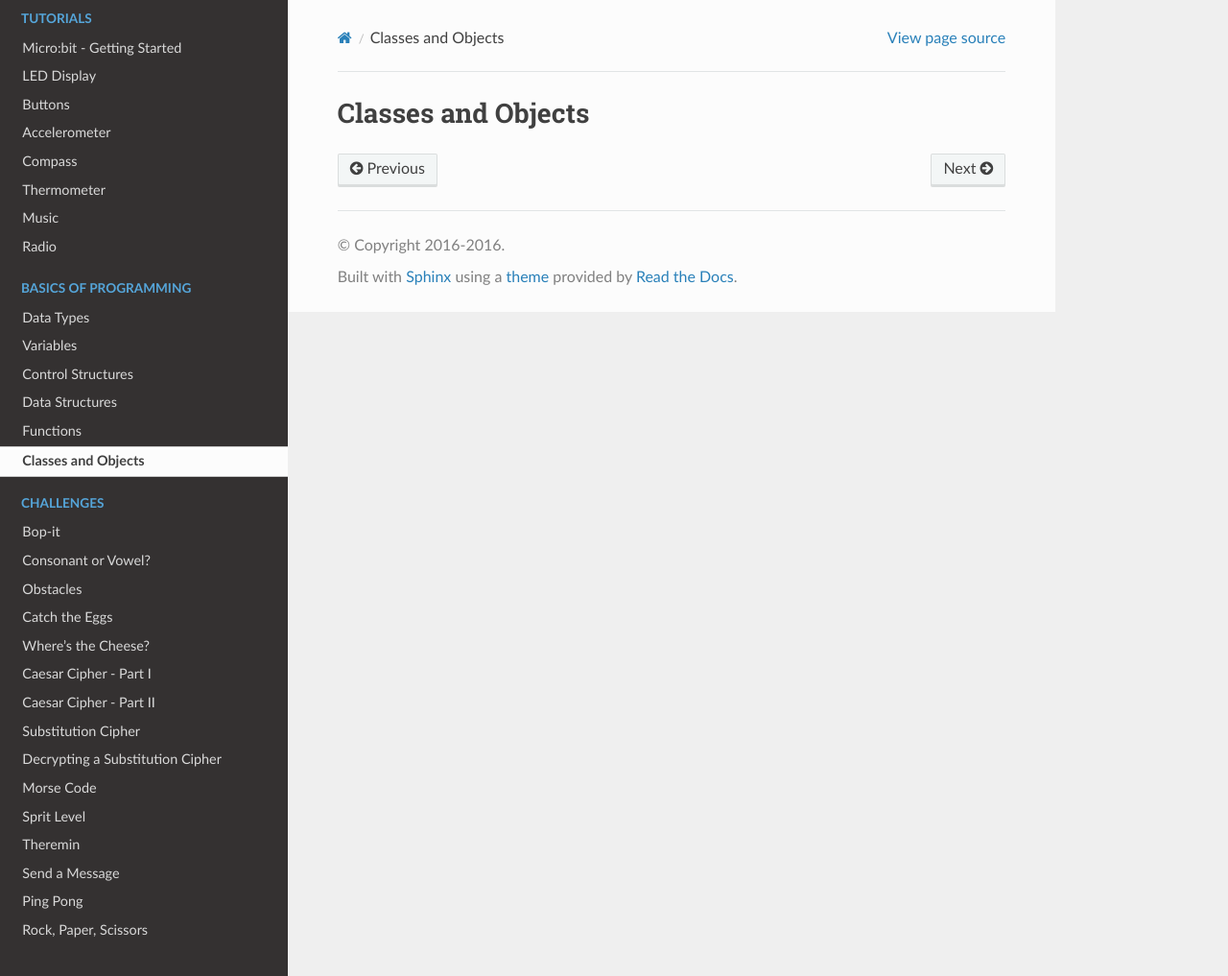
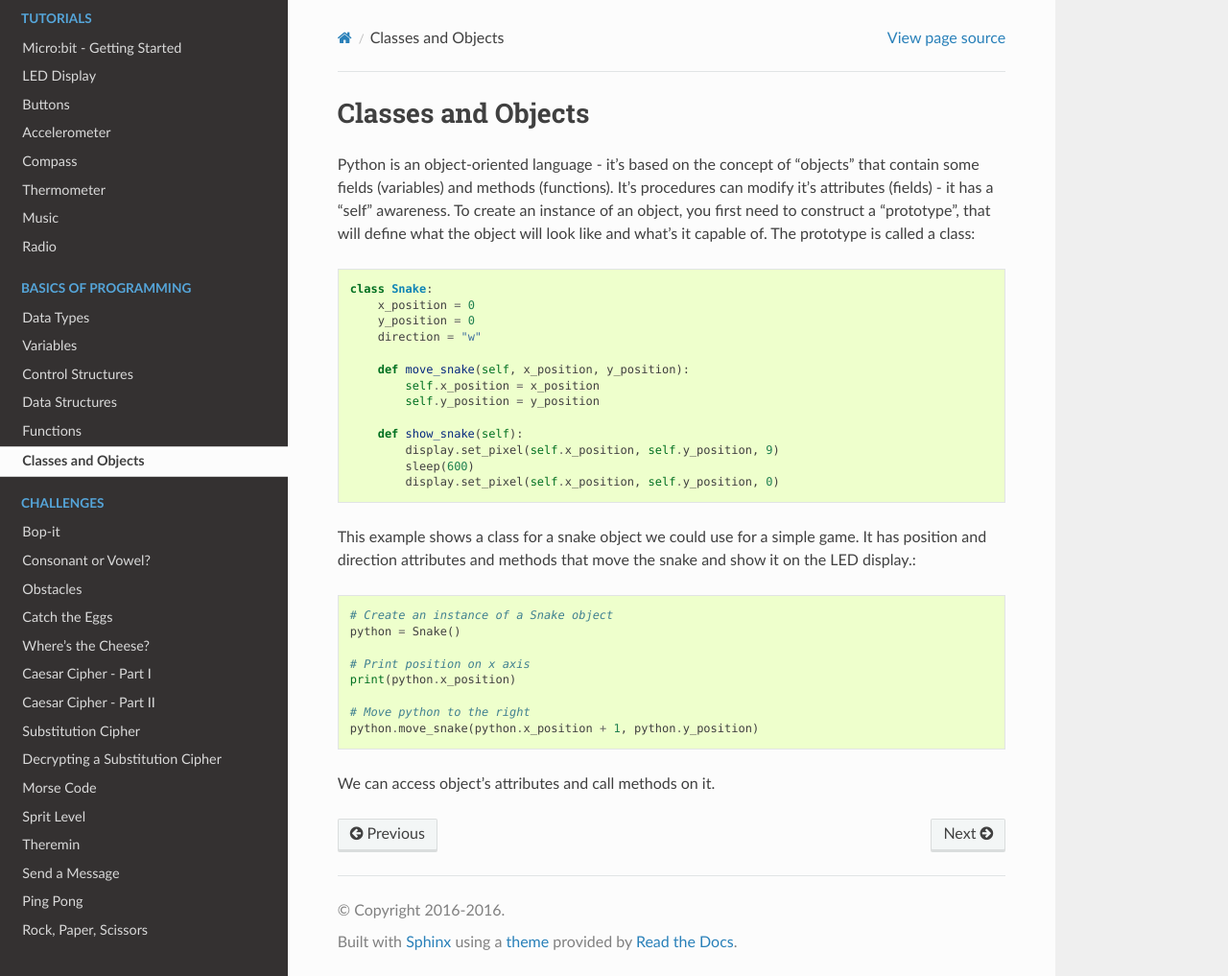
Before and after one commit to rharbird/microbit-challenges, a Sphinx documentation site: the page built from docs/source/basics/classes_objects.rst, in a window 1280 px wide and 1017 px high. Shown: the whole window at 96% size. Built offline with Sphinx 7.4.7 and the Read the Docs theme 2.0.0, drawn with Linux system fonts in a browser that asks for light colours; pages that are not in the unit, such as notebooks, are missing from menus.

Commit message:
Add resources to 'Classes and objects'

```diff
--- a/docs/source/basics/classes_objects.rst
+++ b/docs/source/basics/classes_objects.rst
@@ -1,3 +1,36 @@
 ********************
 Classes and Objects
 ********************
+
+Python is an object-oriented language - it's based on the concept of "objects" that contain some fields (variables) and methods (functions). It's procedures can modify
+it's attributes (fields) - it has a "self" awareness.
+To create an instance of an object, you first need to construct a "prototype", that will define what the object will look like and what's it capable of. The prototype
+is called a class::
+
+    class Snake:
+        x_position = 0
+        y_position = 0
+        direction = "w"
+
+        def move_snake(self, x_position, y_position):
+            self.x_position = x_position
+            self.y_position = y_position
+
+        def show_snake(self):
+            display.set_pixel(self.x_position, self.y_position, 9)
+            sleep(600)
+            display.set_pixel(self.x_position, self.y_position, 0)
+
+This example shows a class for a snake object we could use for a simple game. It has position and direction attributes and methods that move the snake and show it on
+the LED display.::
+
+    # Create an instance of a Snake object
+    python = Snake()
+
+    # Print position on x axis
+    print(python.x_position)
+
+    # Move python to the right
+    python.move_snake(python.x_position + 1, python.y_position)
+
+We can access object's attributes and call methods on it.
```
